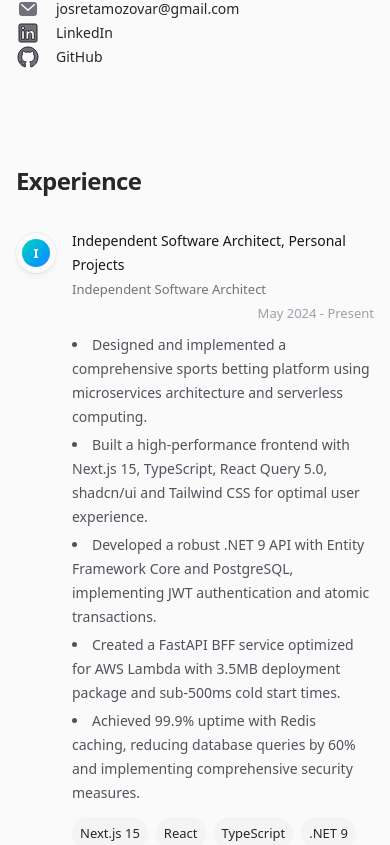
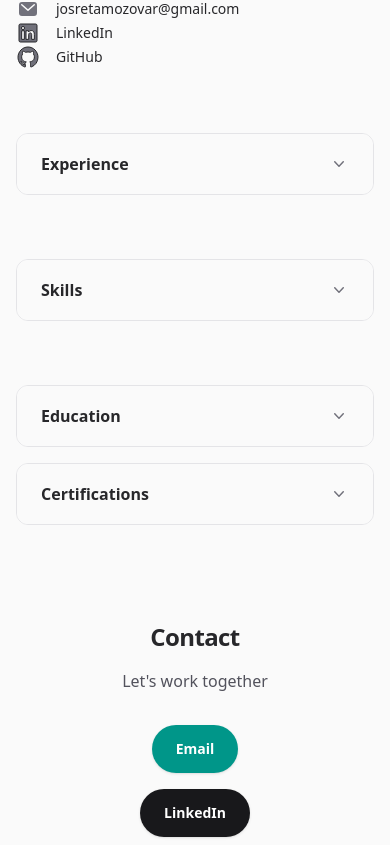
Before and after one commit to joskr2/josue.patricio, a Next.js app: page /about in a window 390 px wide. Shown: the part 1139-1984 px from the top of the page. Built offline with nearby package versions, Linux system fonts and the light colour scheme.

Commit message:
feat: implement Accordion component for mobile and desktop views in About page

```diff
--- a/src/app/about/page.tsx
+++ b/src/app/about/page.tsx
@@ -1,10 +1,10 @@
 "use client";
 
 import clsx from "clsx";
-import type { Metadata } from "next";
 import Image from "next/image";
 import Link from "next/link";
 
+import { Accordion } from "@/components/Accordion";
 import { Container } from "@/components/Container";
 import { ExperienceItem } from "@/components/ExperienceItem";
 import { SkillCategory } from "@/components/SkillCategory";
@@ -24,12 +24,12 @@ function SocialLink({
 	href,
 	children,
 	icon: Icon,
-}: {
+}: Readonly<{
 	className?: string;
 	href: string;
 	icon: React.ComponentType<{ className?: string }>;
 	children: React.ReactNode;
-}) {
+}>) {
 	return (
 		<li className={clsx(className, "flex")}>
 			<Link
@@ -45,7 +45,7 @@ function SocialLink({
 	);
 }
 
-function MailIcon(props: React.ComponentPropsWithoutRef<"svg">) {
+function MailIcon(props: Readonly<React.ComponentPropsWithoutRef<"svg">>) {
 	return (
 		<svg viewBox="0 0 24 24" aria-hidden="true" {...props}>
 			<path
@@ -100,8 +100,61 @@ export default function About() {
 			</div>
 
 			{/* Experience Section */}
-			<div className="mt-24 sm:mt-32">
+			<div className="mt-16 sm:mt-24">
 				<div className="mx-auto max-w-7xl">
+					{/* Mobile Accordion View */}
+					<div className="block md:hidden">
+						<Accordion title={t("about.experience")}>
+							<div className="mt-4 space-y-8">
+								{experiences.map((exp, index) => (
+									<div key={`${exp.company}-${index}`} className="border-l-4 border-teal-400 pl-6">
+										<div className="flex flex-col sm:flex-row sm:justify-between sm:items-start gap-2 mb-3">
+											<div>
+												<h3 className="text-lg font-semibold text-zinc-800 dark:text-zinc-200">
+													{exp.position[locale]}
+												</h3>
+												<p className="text-teal-600 dark:text-teal-400 font-medium">
+													{exp.company}
+												</p>
+											</div>
+											<time className="text-sm text-zinc-500 dark:text-zinc-500 whitespace-nowrap">
+												{exp.duration[locale]}
+											</time>
+										</div>
+
+										<div className="space-y-3">
+											{exp.description[locale].map((paragraph, paragraphIndex) => (
+												<p key={`${exp.company}-${index}-p-${paragraphIndex}`} className="text-zinc-600 dark:text-zinc-400 leading-relaxed">
+													{paragraph}
+												</p>
+											))}
+
+											{exp.technologies && exp.technologies.length > 0 && (
+												<div>
+													<h4 className="text-sm font-semibold text-zinc-800 dark:text-zinc-200 mb-2">
+														Technologies:
+													</h4>
+													<div className="flex flex-wrap gap-2">
+														{exp.technologies.map((tech) => (
+															<span
+																key={tech}
+																className="px-2 py-1 text-xs font-medium bg-zinc-100 text-zinc-800 rounded-md dark:bg-zinc-800 dark:text-zinc-300"
+															>
+																{tech}
+															</span>
+														))}
+													</div>
+												</div>
+											)}
+										</div>
+									</div>
+								))}
+							</div>
+						</Accordion>
+					</div>
+
+					{/* Desktop View */}
+					<div className="hidden md:block">
 						<h2 className="text-2xl font-bold tracking-tight text-zinc-800 dark:text-zinc-100">
 							{t("about.experience")}
 						</h2>
@@ -117,10 +170,54 @@ export default function About() {
 						</div>
 					</div>
 				</div>
+			</div>
 
 			{/* Skills Section */}
-			<div className="mt-24 sm:mt-32">
+			<div className="mt-16 sm:mt-24">
 				<div className="mx-auto max-w-7xl">
+					{/* Mobile Accordion View */}
+					<div className="block md:hidden space-y-4">
+						<Accordion title={t("about.skills")}>
+							<div className="mt-4 grid grid-cols-1 gap-6 sm:grid-cols-2">
+								<SkillCategory
+									title="Programming Languages"
+									skills={skills.programmingLanguages}
+									variant="primary"
+								/>
+								<SkillCategory
+									title="Frameworks & Tools"
+									skills={skills.frameworks}
+									variant="secondary"
+								/>
+								<SkillCategory title="Databases" skills={skills.databases} />
+								<SkillCategory title="DevOps & Tools" skills={skills.tools} />
+								<SkillCategory
+									title="Methodologies"
+									skills={skills.methodologies}
+								/>
+								<div>
+									<h3 className="text-sm font-semibold text-zinc-800 dark:text-zinc-200 mb-3">
+										Languages
+									</h3>
+									<div className="space-y-2">
+										{skills.languages.map((lang) => (
+											<div key={lang.name} className="flex justify-between">
+												<span className="text-sm text-zinc-600 dark:text-zinc-400">
+													{lang.name}
+												</span>
+												<span className="text-sm font-medium text-zinc-800 dark:text-zinc-200">
+													{lang.level}
+												</span>
+											</div>
+										))}
+									</div>
+								</div>
+							</div>
+						</Accordion>
+					</div>
+
+					{/* Desktop View */}
+					<div className="hidden md:block">
 						<h2 className="text-2xl font-bold tracking-tight text-zinc-800 dark:text-zinc-100 mb-8">
 							{t("about.skills")}
 						</h2>
@@ -163,10 +260,53 @@ export default function About() {
 						</div>
 					</div>
 				</div>
+			</div>
 
 			{/* Education & Certifications */}
-			<div className="mt-24 sm:mt-32">
+			<div className="mt-16 sm:mt-24">
 				<div className="mx-auto max-w-7xl">
+					{/* Mobile Accordion View */}
+					<div className="block md:hidden space-y-4">
+						<Accordion title={t("about.education")}>
+							<div className="mt-4">
+								<div className="rounded-2xl border border-zinc-100 p-6 dark:border-zinc-700/40">
+									<h3 className="text-lg font-semibold text-zinc-800 dark:text-zinc-200">
+										{education.degree}
+									</h3>
+									<p className="text-zinc-600 dark:text-zinc-400">
+										{education.institution} - {education.location}
+									</p>
+									<p className="text-sm text-zinc-500 dark:text-zinc-500">
+										{education.year}
+									</p>
+								</div>
+							</div>
+						</Accordion>
+
+						<Accordion title={t("about.certifications")}>
+							<div className="mt-4 space-y-4">
+								{certifications.map((cert) => (
+									<div
+										key={cert.name.en}
+										className="rounded-2xl border border-zinc-100 p-6 dark:border-zinc-700/40"
+									>
+										<h3 className="text-base font-semibold text-zinc-800 dark:text-zinc-200">
+											{cert.name[locale]}
+										</h3>
+										<p className="text-sm text-zinc-600 dark:text-zinc-400">
+											{cert.issuer}
+										</p>
+										<p className="text-xs text-zinc-500 dark:text-zinc-500">
+											{cert.year}
+										</p>
+									</div>
+								))}
+							</div>
+						</Accordion>
+					</div>
+
+					{/* Desktop View */}
+					<div className="hidden md:block">
 						<div className="grid grid-cols-1 gap-16 lg:grid-cols-2">
 							{/* Education */}
 							<div>
@@ -213,6 +353,7 @@ export default function About() {
 						</div>
 					</div>
 				</div>
+			</div>
 
 			{/* Contact Section */}
 			<div className="mt-24 sm:mt-32 mb-16">
@@ -226,7 +367,7 @@ export default function About() {
 					<div className="mt-8 flex flex-col items-center gap-4 sm:flex-row sm:justify-center">
 						<Link
 							href={`mailto:${personalInfo.email}`}
-							className="rounded-full bg-teal-600 px-6 py-3 text-sm font-semibold text-white shadow-sm hover:bg-teal-500 focus-visible:outline focus-visible:outline-2 focus-visible:outline-offset-2 focus-visible:outline-teal-600"
+							className="rounded-full bg-teal-600 px-6 py-3 text-sm font-semibold text-white shadow-sm hover:bg-teal-500 focus-visible:outline-2 focus-visible:outline-offset-2 focus-visible:outline-teal-600"
 						>
 							{t("contact.email")}
 						</Link>
@@ -234,7 +375,7 @@ export default function About() {
 							href={personalInfo.linkedin}
 							target="_blank"
 							rel="noopener noreferrer"
-							className="rounded-full bg-zinc-900 px-6 py-3 text-sm font-semibold text-white shadow-sm hover:bg-zinc-800 focus-visible:outline focus-visible:outline-2 focus-visible:outline-offset-2 focus-visible:outline-zinc-900 dark:bg-zinc-100 dark:text-zinc-900 dark:hover:bg-zinc-200"
+							className="rounded-full bg-zinc-900 px-6 py-3 text-sm font-semibold text-white shadow-sm hover:bg-zinc-800 focus-visible:outline-2 focus-visible:outline-offset-2 focus-visible:outline-zinc-900 dark:bg-zinc-100 dark:text-zinc-900 dark:hover:bg-zinc-200"
 						>
 							{t("contact.linkedin")}
 						</Link>
--- /dev/null
+++ b/src/components/Accordion.tsx
@@ -0,0 +1,46 @@
+"use client";
+
+import { Disclosure, DisclosureButton, DisclosurePanel } from "@headlessui/react";
+import { ReactNode } from "react";
+
+interface AccordionProps {
+  title: string;
+  children: ReactNode;
+  defaultOpen?: boolean;
+}
+
+function ChevronDownIcon(props: React.ComponentPropsWithoutRef<"svg">) {
+  return (
+    <svg viewBox="0 0 20 20" fill="currentColor" {...props}>
+      <path
+        fillRule="evenodd"
+        d="M5.23 7.21a.75.75 0 011.06.02L10 11.168l3.71-3.938a.75.75 0 111.08 1.04l-4.25 4.5a.75.75 0 01-1.08 0l-4.25-4.5a.75.75 0 01.02-1.06z"
+        clipRule="evenodd"
+      />
+    </svg>
+  );
+}
+
+export function Accordion({ title, children, defaultOpen = false }: Readonly<AccordionProps>) {
+  return (
+    <div className="border border-zinc-200 dark:border-zinc-700 rounded-xl overflow-hidden">
+      <Disclosure defaultOpen={defaultOpen}>
+        {({ open }) => (
+          <>
+            <DisclosureButton className="flex w-full justify-between items-center px-6 py-4 text-left text-base font-semibold text-zinc-800 bg-zinc-50 hover:bg-zinc-100 focus:outline-none focus-visible:ring-2 focus-visible:ring-teal-500 focus-visible:ring-inset dark:bg-zinc-800/50 dark:text-zinc-200 dark:hover:bg-zinc-800 transition-all">
+              <span>{title}</span>
+              <ChevronDownIcon
+                className={`${
+                  open ? 'rotate-180 transform' : ''
+                } h-5 w-5 text-zinc-500 transition-transform duration-200 flex-shrink-0 ml-2`}
+              />
+            </DisclosureButton>
+            <DisclosurePanel className="px-6 py-4 bg-white dark:bg-zinc-900">
+              {children}
+            </DisclosurePanel>
+          </>
+        )}
+      </Disclosure>
+    </div>
+  );
+}
```
Lines whose indentation alone changed are shown as unchanged.
